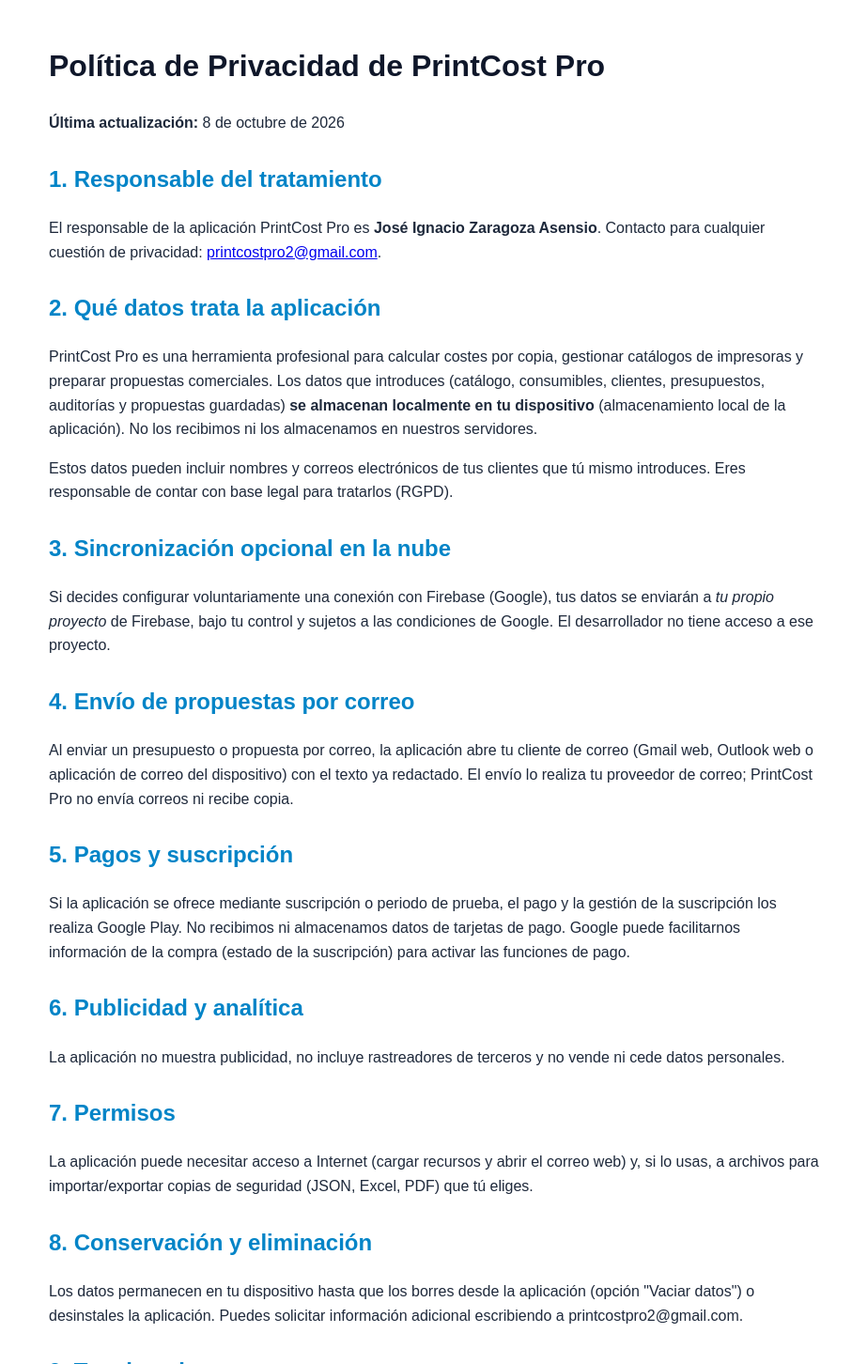
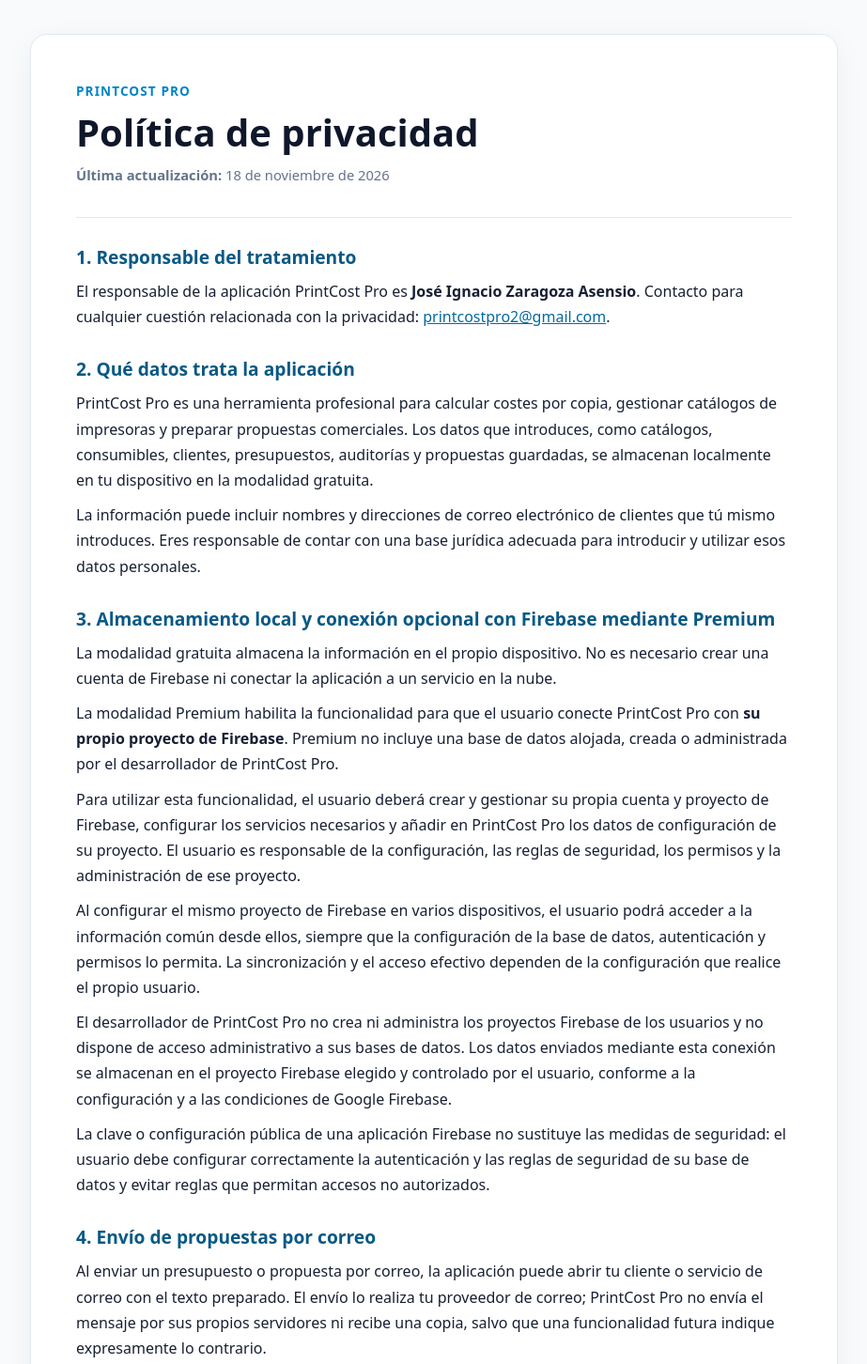
Before and after one commit to printcostpro2/printcostpro2, a plain HTML site: page politica_privacidad.html in a window 1280 px wide. Shown: the top 1452 px of the page at 94% size, without its empty margins (178-1101 px from the left). Drawn offline with Linux system fonts and the light colour scheme.

Commit message:
Actualizar política de privacidad: almacenamiento local y conexión Firebase Premium

```diff
--- a/politica_privacidad.html
+++ b/politica_privacidad.html
@@ -1,41 +1,77 @@
 <!doctype html>
-<html lang="es"><head><meta charset="utf-8"><meta name="viewport" content="width=device-width, initial-scale=1">
-<title>Política de Privacidad - PrintCost Pro</title>
-<style>body{font-family:Arial,Helvetica,sans-serif;max-width:820px;margin:0 auto;padding:24px;color:#1e293b;line-height:1.6}h1{color:#0f172a}h2{margin-top:28px;color:#0284c7}</style></head><body>
-<h1>Política de Privacidad de PrintCost Pro</h1>
-<p><strong>Última actualización:</strong> 8 de octubre de 2026</p>
+<html lang="es">
+<head>
+  <meta charset="utf-8">
+  <meta name="viewport" content="width=device-width, initial-scale=1">
+  <meta name="theme-color" content="#0f172a">
+  <meta name="description" content="Política de privacidad de PrintCost Pro: almacenamiento local y conexión opcional del usuario con su propio proyecto Firebase mediante Premium.">
+  <title>Política de privacidad | PrintCost Pro</title>
+  <style>
+    :root{color-scheme:light;--ink:#172033;--muted:#64748b;--accent:#0284c7;--line:#e2e8f0;--surface:#f8fafc}
+    *{box-sizing:border-box}
+    body{margin:0;background:var(--surface);color:var(--ink);font:16px/1.7 system-ui,-apple-system,BlinkMacSystemFont,"Segoe UI",sans-serif}
+    main{width:min(100% - 32px,860px);margin:36px auto;background:#fff;padding:clamp(22px,5vw,48px);border:1px solid var(--line);border-radius:18px;box-shadow:0 8px 30px rgba(15,23,42,.05)}
+    header{padding-bottom:22px;border-bottom:1px solid var(--line);margin-bottom:26px}
+    .brand{font-size:.85rem;font-weight:700;letter-spacing:.08em;text-transform:uppercase;color:var(--accent)}
+    h1{font-size:clamp(1.8rem,5vw,2.5rem);line-height:1.15;margin:10px 0;color:#0f172a}
+    h2{font-size:1.2rem;line-height:1.3;margin:30px 0 10px;color:#075985}
+    p{margin:10px 0}
+    a{color:#0369a1;overflow-wrap:anywhere}
+    .updated{color:var(--muted);font-size:.92rem}
+    ul{padding-left:1.35rem}
+    li{margin:6px 0}
+    footer{margin-top:34px;padding-top:18px;border-top:1px solid var(--line);color:var(--muted);font-size:.9rem}
+    @media(max-width:520px){main{width:100%;margin:0;border:0;border-radius:0;min-height:100vh;padding:26px 20px}body{background:#fff}}
+  </style>
+</head>
+<body>
+<main>
+  <header>
+    <div class="brand">PrintCost Pro</div>
+    <h1>Política de privacidad</h1>
+    <p class="updated"><strong>Última actualización:</strong> 18 de noviembre de 2026</p>
+  </header>
 
   <h2>1. Responsable del tratamiento</h2>
-<p>El responsable de la aplicación PrintCost Pro es <strong>José Ignacio Zaragoza Asensio</strong>. Contacto para cualquier cuestión de privacidad: <a href="mailto:printcostpro2@gmail.com">printcostpro2@gmail.com</a>.</p>
+  <p>El responsable de la aplicación PrintCost Pro es <strong>José Ignacio Zaragoza Asensio</strong>. Contacto para cualquier cuestión relacionada con la privacidad: <a href="mailto:printcostpro2@gmail.com">printcostpro2@gmail.com</a>.</p>
 
   <h2>2. Qué datos trata la aplicación</h2>
-<p>PrintCost Pro es una herramienta profesional para calcular costes por copia, gestionar catálogos de impresoras y preparar propuestas comerciales. Los datos que introduces (catálogo, consumibles, clientes, presupuestos, auditorías y propuestas guardadas) <strong>se almacenan localmente en tu dispositivo</strong> (almacenamiento local de la aplicación). No los recibimos ni los almacenamos en nuestros servidores.</p>
-<p>Estos datos pueden incluir nombres y correos electrónicos de tus clientes que tú mismo introduces. Eres responsable de contar con base legal para tratarlos (RGPD).</p>
+  <p>PrintCost Pro es una herramienta profesional para calcular costes por copia, gestionar catálogos de impresoras y preparar propuestas comerciales. Los datos que introduces, como catálogos, consumibles, clientes, presupuestos, auditorías y propuestas guardadas, se almacenan localmente en tu dispositivo en la modalidad gratuita.</p>
+  <p>La información puede incluir nombres y direcciones de correo electrónico de clientes que tú mismo introduces. Eres responsable de contar con una base jurídica adecuada para introducir y utilizar esos datos personales.</p>
 
-<h2>3. Sincronización opcional en la nube</h2>
-<p>Si decides configurar voluntariamente una conexión con Firebase (Google), tus datos se enviarán a <em>tu propio proyecto</em> de Firebase, bajo tu control y sujetos a las condiciones de Google. El desarrollador no tiene acceso a ese proyecto.</p>
+  <h2>3. Almacenamiento local y conexión opcional con Firebase mediante Premium</h2>
+  <p>La modalidad gratuita almacena la información en el propio dispositivo. No es necesario crear una cuenta de Firebase ni conectar la aplicación a un servicio en la nube.</p>
+  <p>La modalidad Premium habilita la funcionalidad para que el usuario conecte PrintCost Pro con <strong>su propio proyecto de Firebase</strong>. Premium no incluye una base de datos alojada, creada o administrada por el desarrollador de PrintCost Pro.</p>
+  <p>Para utilizar esta funcionalidad, el usuario deberá crear y gestionar su propia cuenta y proyecto de Firebase, configurar los servicios necesarios y añadir en PrintCost Pro los datos de configuración de su proyecto. El usuario es responsable de la configuración, las reglas de seguridad, los permisos y la administración de ese proyecto.</p>
+  <p>Al configurar el mismo proyecto de Firebase en varios dispositivos, el usuario podrá acceder a la información común desde ellos, siempre que la configuración de la base de datos, autenticación y permisos lo permita. La sincronización y el acceso efectivo dependen de la configuración que realice el propio usuario.</p>
+  <p>El desarrollador de PrintCost Pro no crea ni administra los proyectos Firebase de los usuarios y no dispone de acceso administrativo a sus bases de datos. Los datos enviados mediante esta conexión se almacenan en el proyecto Firebase elegido y controlado por el usuario, conforme a la configuración y a las condiciones de Google Firebase.</p>
+  <p>La clave o configuración pública de una aplicación Firebase no sustituye las medidas de seguridad: el usuario debe configurar correctamente la autenticación y las reglas de seguridad de su base de datos y evitar reglas que permitan accesos no autorizados.</p>
 
   <h2>4. Envío de propuestas por correo</h2>
-<p>Al enviar un presupuesto o propuesta por correo, la aplicación abre tu cliente de correo (Gmail web, Outlook web o aplicación de correo del dispositivo) con el texto ya redactado. El envío lo realiza tu proveedor de correo; PrintCost Pro no envía correos ni recibe copia.</p>
+  <p>Al enviar un presupuesto o propuesta por correo, la aplicación puede abrir tu cliente o servicio de correo con el texto preparado. El envío lo realiza tu proveedor de correo; PrintCost Pro no envía el mensaje por sus propios servidores ni recibe una copia, salvo que una funcionalidad futura indique expresamente lo contrario.</p>
 
   <h2>5. Pagos y suscripción</h2>
-<p>Si la aplicación se ofrece mediante suscripción o periodo de prueba, el pago y la gestión de la suscripción los realiza Google Play. No recibimos ni almacenamos datos de tarjetas de pago. Google puede facilitarnos información de la compra (estado de la suscripción) para activar las funciones de pago.</p>
+  <p>Si la aplicación se ofrece mediante suscripción o periodo de prueba, el pago y la gestión de la suscripción se realizan a través de Google Play. PrintCost Pro no recibe ni almacena los datos completos de tu tarjeta de pago. Google puede facilitar información sobre el estado de la compra o suscripción para habilitar las funciones Premium.</p>
 
   <h2>6. Publicidad y analítica</h2>
-<p>La aplicación no muestra publicidad, no incluye rastreadores de terceros y no vende ni cede datos personales.</p>
+  <p>La aplicación no muestra publicidad ni incorpora rastreadores de terceros según su funcionamiento actual. No vendemos datos personales.</p>
 
   <h2>7. Permisos</h2>
-<p>La aplicación puede necesitar acceso a Internet (cargar recursos y abrir el correo web) y, si lo usas, a archivos para importar/exportar copias de seguridad (JSON, Excel, PDF) que tú eliges.</p>
+  <p>La aplicación puede necesitar acceso a Internet para cargar recursos y utilizar las funciones que lo requieran. También puede permitir el acceso a archivos para importar o exportar copias de seguridad (por ejemplo, JSON, Excel o PDF) que tú selecciones.</p>
 
   <h2>8. Conservación y eliminación</h2>
-<p>Los datos permanecen en tu dispositivo hasta que los borres desde la aplicación (opción "Vaciar datos") o desinstales la aplicación. Puedes solicitar información adicional escribiendo a printcostpro2@gmail.com.</p>
+  <p>En la modalidad local, los datos permanecen en tu dispositivo hasta que los elimines desde la aplicación o desinstales la aplicación. Si conectas tu propio proyecto Firebase mediante Premium, la conservación y eliminación de los datos almacenados en ese proyecto dependen de la administración que realices directamente en Firebase.</p>
 
   <h2>9. Tus derechos</h2>
-<p>Conforme al RGPD y la LOPDGDD puedes ejercer los derechos de acceso, rectificación, supresión, oposición, limitación y portabilidad escribiendo a <a href="mailto:printcostpro2@gmail.com">printcostpro2@gmail.com</a>. También puedes reclamar ante la Agencia Española de Protección de Datos (aepd.es).</p>
+  <p>Conforme al RGPD y la LOPDGDD, puedes ejercer los derechos que correspondan respecto de los datos personales cuyo tratamiento sea responsabilidad del desarrollador escribiendo a <a href="mailto:printcostpro2@gmail.com">printcostpro2@gmail.com</a>. Para los datos que almacenes en tu propio proyecto Firebase, deberás gestionarlos directamente desde ese proyecto y conforme a las condiciones de Google. También puedes reclamar ante la Agencia Española de Protección de Datos: <a href="https://www.aepd.es/" target="_blank" rel="noopener noreferrer">www.aepd.es</a>.</p>
 
   <h2>10. Menores</h2>
   <p>La aplicación está dirigida a profesionales y empresas, no a menores de edad.</p>
 
   <h2>11. Cambios en esta política</h2>
-<p>Podremos actualizar esta política; la versión vigente estará siempre publicada en esta dirección con su fecha.</p>
-</body></html>
+  <p>Esta política podrá actualizarse para reflejar cambios en la aplicación o en sus servicios. La versión vigente estará publicada en esta página e indicará su fecha de actualización.</p>
+
+  <footer>PrintCost Pro · Consultas de privacidad: <a href="mailto:printcostpro2@gmail.com">printcostpro2@gmail.com</a></footer>
+</main>
+</body>
+</html>
```
Lines whose indentation alone changed are shown as unchanged.
